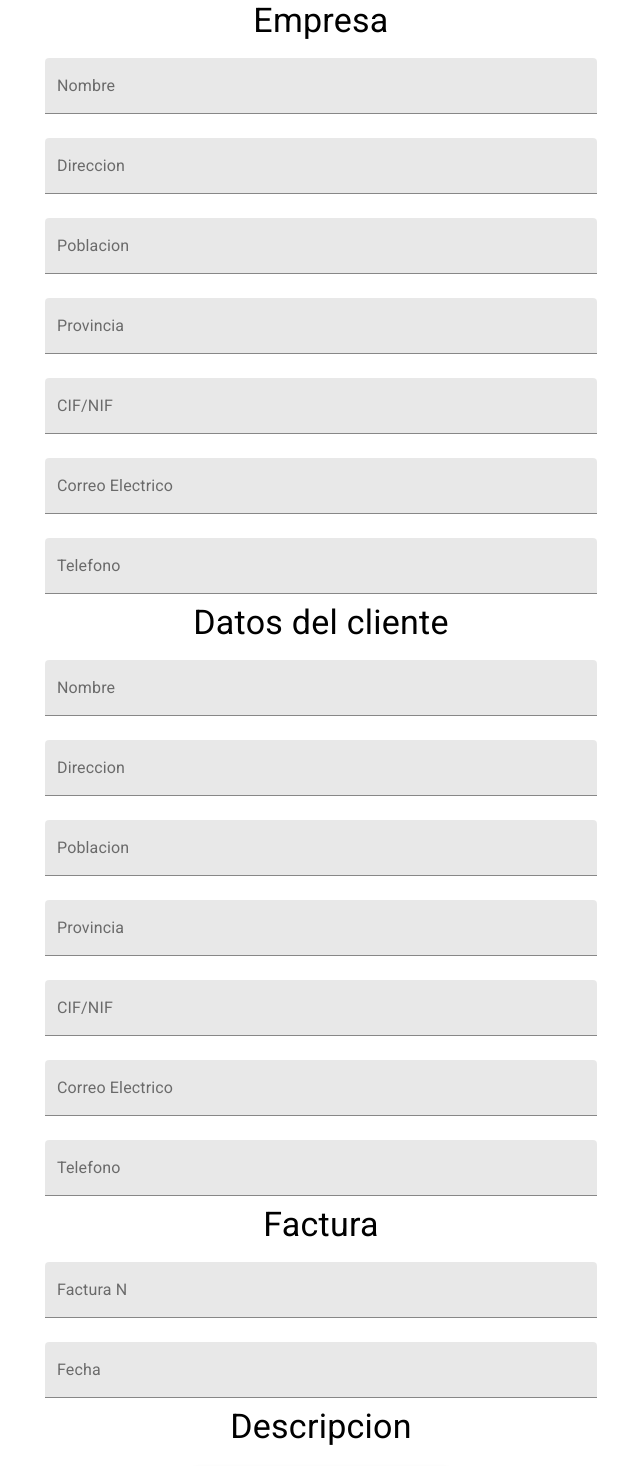
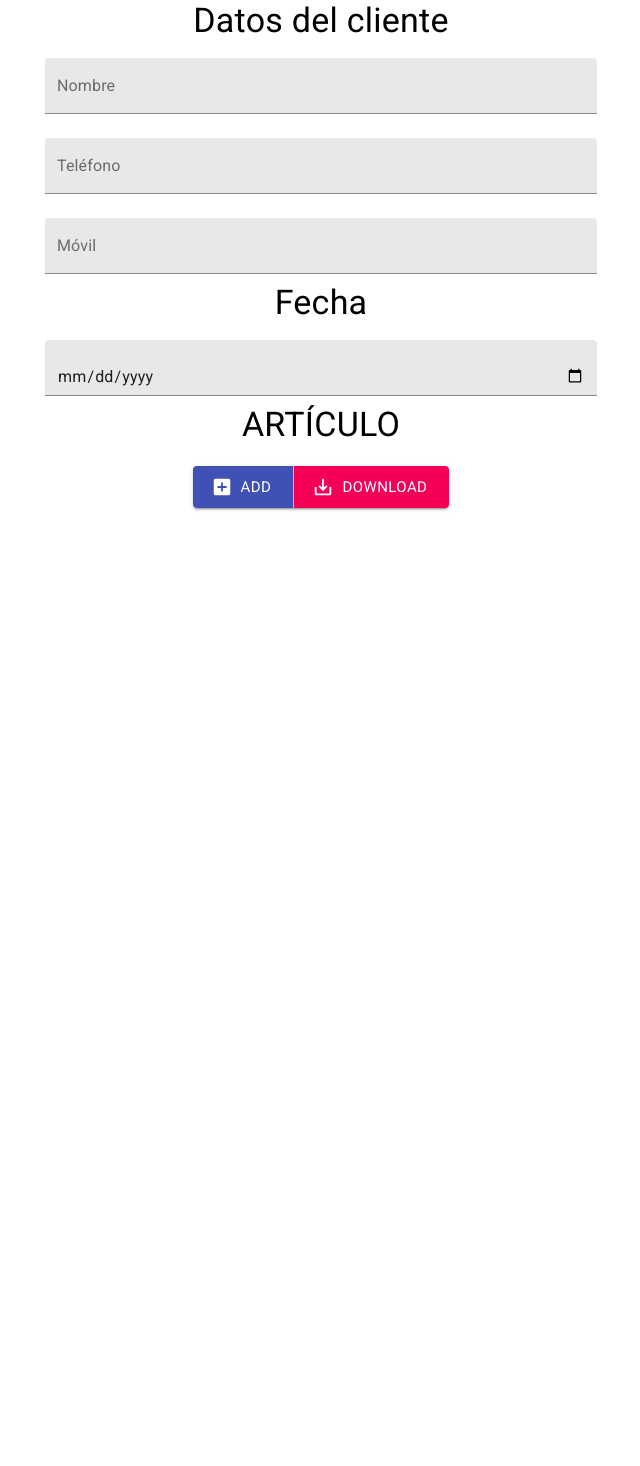
Before and after one commit to dragostruta/factura-es, a React (Create React App) app: page / in a window 1280 px wide. Shown: the top 1466 px of the page, without its empty margins (319-959 px from the left). After the commit the page ends 800 px from the top, so only its background shows below. Built offline with nearby package versions, Linux system fonts and the light colour scheme.

Commit message:
field reduction

```diff
--- a/src/App.js
+++ b/src/App.js
@@ -23,23 +23,45 @@ function App() {
   const classes = useStyles();
   const [descriptions, setDescriptions] = useState([]);
   const [counter, setCounter] = useState(1);
+  const [name, setName] = useState("");
+  const [phone, setPhone] = useState("");
+  const [mobile, setMobile] = useState("");
+  const [date, setDate] = useState("");
+  const [article, setArticle] = useState([]);
+
+  const handleDownload = () => {
+    console.log("test");
+  };
+
+  const handleChangeName = (event) => {
+    setName(event.target.value);
+  };
+
+  const handleChangePhone = (event) => {
+    setPhone(event.target.value);
+  };
+
+  const handleChangeMobile = (event) => {
+    setMobile(event.target.value);
+  };
+
+  const handleChangeDate = (event) => {
+    setDate(event.target.value);
+  };
 
   const handleInputDescriptions = () => {
     setDescriptions([
       ...descriptions,
-      <div>
+      <div key={counter - 1}>
         <Typography># {counter}</Typography>
         <TextField
           margin="normal"
           fullWidth
           variant="filled"
-          label="Descripcion"
+          label="ARTÍCULO"
         />
-        <TextField margin="normal" fullWidth variant="filled" label="Unidat" />
-        <TextField margin="normal" fullWidth variant="filled" label="Precio" />
-        <TextField margin="normal" fullWidth variant="filled" label="% Dto" />
-        <TextField margin="normal" fullWidth variant="filled" label="Dto" />
-        <TextField margin="normal" fullWidth variant="filled" label="Total" />
+        <TextField margin="normal" fullWidth variant="filled" label="Tarifa" />
+        <TextField margin="normal" fullWidth variant="filled" label="Cant." />
         <Divider className={classes.margin} variant="middle" />
       </div>,
     ]);
@@ -51,51 +73,6 @@ function App() {
       <Container maxWidth="sm">
         <form noValidate autoComplete="off">
           <Typography variant="h4" component="h2">
-            Empresa
-          </Typography>
-          <TextField
-            margin="normal"
-            fullWidth
-            variant="filled"
-            label="Nombre"
-          />
-          <TextField
-            margin="normal"
-            fullWidth
-            variant="filled"
-            label="Direccion"
-          />
-          <TextField
-            margin="normal"
-            fullWidth
-            variant="filled"
-            label="Poblacion"
-          />
-          <TextField
-            margin="normal"
-            fullWidth
-            variant="filled"
-            label="Provincia"
-          />
-          <TextField
-            margin="normal"
-            fullWidth
-            variant="filled"
-            label="CIF/NIF"
-          />
-          <TextField
-            margin="normal"
-            fullWidth
-            variant="filled"
-            label="Correo Electrico"
-          />
-          <TextField
-            margin="normal"
-            fullWidth
-            variant="filled"
-            label="Telefono"
-          />
-          <Typography variant="h4" component="h2">
             Datos del cliente
           </Typography>
           <TextField
@@ -103,55 +80,34 @@ function App() {
             fullWidth
             variant="filled"
             label="Nombre"
+            onChange={handleChangeName}
           />
           <TextField
             margin="normal"
             fullWidth
             variant="filled"
-            label="Direccion"
+            label="Teléfono"
+            onChange={handleChangePhone}
           />
           <TextField
             margin="normal"
             fullWidth
             variant="filled"
-            label="Poblacion"
+            label="Móvil"
+            onChange={handleChangeMobile}
           />
+          <Typography variant="h4" component="h2">
+            Fecha
+          </Typography>
           <TextField
+            type="date"
             margin="normal"
             fullWidth
             variant="filled"
-            label="Provincia"
-          />
-          <TextField
-            margin="normal"
-            fullWidth
-            variant="filled"
-            label="CIF/NIF"
-          />
-          <TextField
-            margin="normal"
-            fullWidth
-            variant="filled"
-            label="Correo Electrico"
-          />
-          <TextField
-            margin="normal"
-            fullWidth
-            variant="filled"
-            label="Telefono"
+            onChange={handleChangeDate}
           />
           <Typography variant="h4" component="h2">
-            Factura
-          </Typography>
-          <TextField
-            margin="normal"
-            fullWidth
-            variant="filled"
-            label="Factura N"
-          />
-          <TextField margin="normal" fullWidth variant="filled" label="Fecha" />
-          <Typography variant="h4" component="h2">
-            Descripcion
+            ARTÍCULO
           </Typography>
           {descriptions}
           <ButtonGroup
@@ -166,7 +122,11 @@ function App() {
             >
               Add
             </Button>
-            <Button startIcon={<SaveAltIcon />} color="secundary">
+            <Button
+              onClick={handleDownload}
+              startIcon={<SaveAltIcon />}
+              color="secondary"
+            >
               Download
             </Button>
           </ButtonGroup>
```
